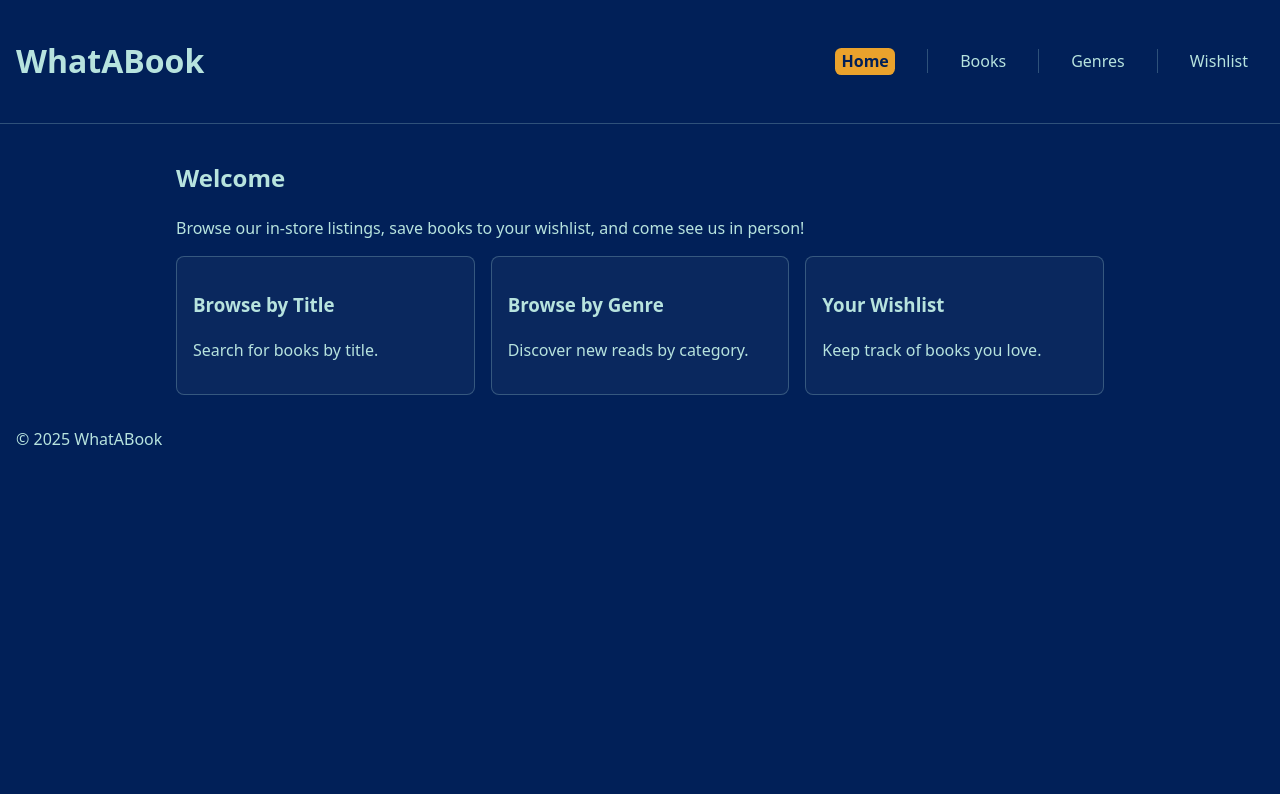
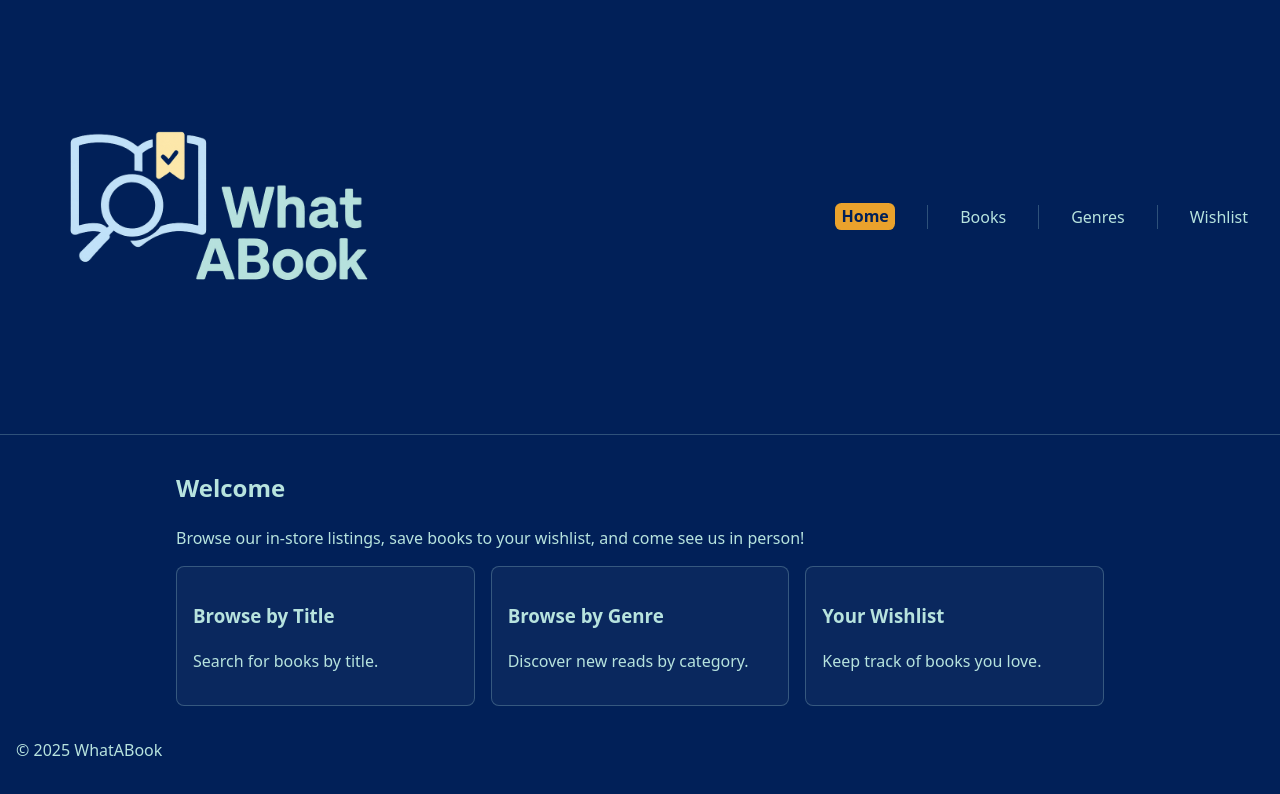
Before and after one commit to tink012184/whatABook, a plain HTML site: page public/index.html in a window 1280 px wide. Drawn offline with Linux system fonts and the light colour scheme.

Commit message:
added logo

```diff
--- a/public/index.html
+++ b/public/index.html
@@ -8,7 +8,9 @@
   </head>
   <body>
     <header class="site-header">
-      <h1>WhatABook</h1>
+      <a href="index.html" class="logo-link" aria-label="WhatABook Home"
+        ><img src="./images/logo_light.png" alt="WhatABook Logo" class="logo"
+      /></a>
       <nav class="main-nav" aria-label="Primary">
         <ul class="nav-list">
           <li><a href="index.html" aria-current="page">Home</a></li>
--- a/public/styles.css
+++ b/public/styles.css
@@ -297,3 +297,15 @@ a:focus-visible {
     grid-template-columns: 1fr;
   }
 }
+
+.logo {
+  max-width: 50%;
+  height: auto;
+  display: block;
+}
+
+.logo-link {
+  display: inline-block;
+  line-height: 0;
+  margin-right: 1rem;
+}
```
Also changed, not shown: public/books.html (+3 -1 lines), public/genres.html (+3 -1 lines), public/wishlist.html (+3 -1 lines), public/images/logo_light.png (added).
